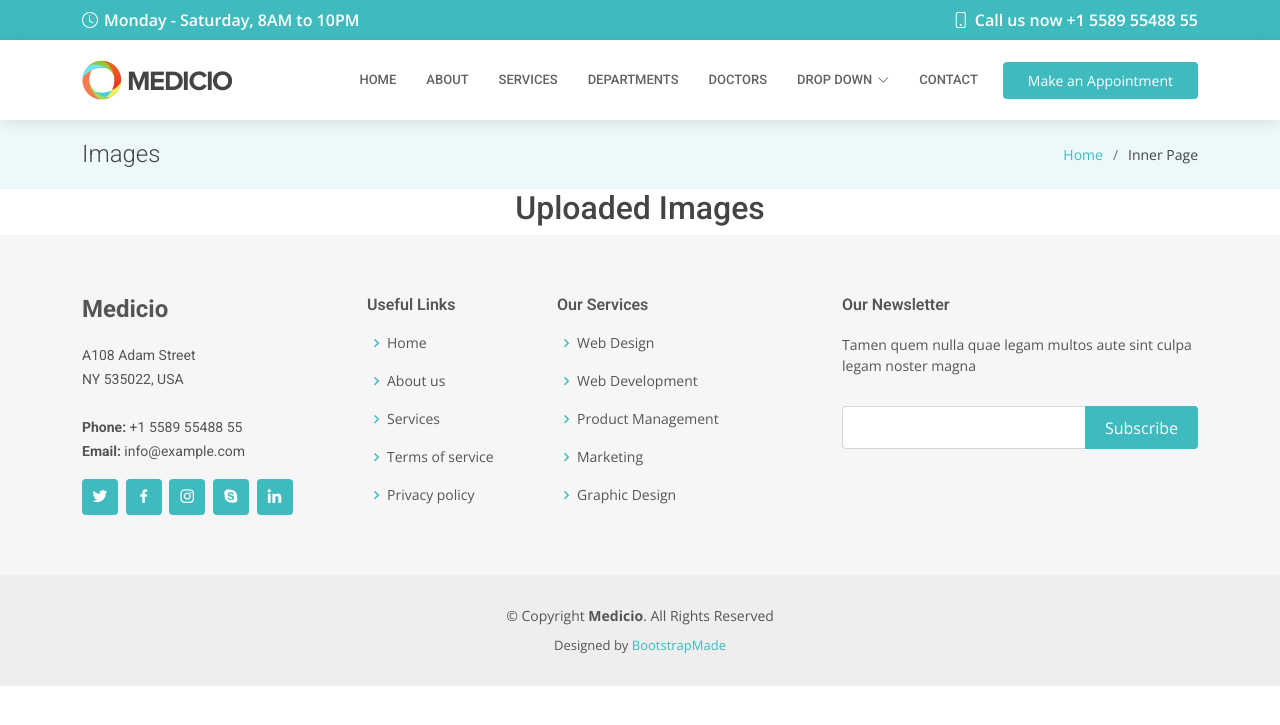
After one commit to Freshia-Njoki/Medicio-App, a Django app: template Biashara/templates/show_image.html in a window 1280 px wide. The commit adds this page. Shown: the top 725 px of the page. Run offline with Django 3.2, Linux system fonts and the light colour scheme; the template is opened without the code that fills it, so the values that code supplies are empty; some libraries are stand-ins or nearby versions.

Commit message:
images upload

```diff
--- a/Biashara/Biashara/settings.py
+++ b/Biashara/Biashara/settings.py
@@ -1,4 +1,4 @@
-
+import os
 from pathlib import Path
 
 # Build paths inside the project like this: BASE_DIR / 'subdir'.
@@ -115,3 +115,7 @@ STATICFILES_DIRS = [
 # https://docs.djangoproject.com/en/4.2/ref/settings/#default-auto-field
 
 DEFAULT_AUTO_FIELD = 'django.db.models.BigAutoField'
+
+
+MEDIA_URL = '/media/'
+MEDIA_ROOT = os.path.join(BASE_DIR, 'media')
--- a/Biashara/myapp/admin.py
+++ b/Biashara/myapp/admin.py
@@ -1,6 +1,7 @@
 from django.contrib import admin
-from myapp.models import Member, Product
+from myapp.models import Member, Product, ImageModel
 
 # Register your models here.
 admin.site.register(Member)
 admin.site.register(Product)
+admin.site.register(ImageModel)
--- a/Biashara/myapp/urls.py
+++ b/Biashara/myapp/urls.py
@@ -3,7 +3,7 @@ from django.urls import path
 from myapp import views
 
 urlpatterns = [
-    path('admin/', admin.site.urls),
+    # path('admin/', admin.site.urls),
     path('', views.register, name='register'),
     path('login/', views.login, name='login'),
     path('index/', views.index, name='index'),
@@ -21,4 +21,8 @@ urlpatterns = [
     path('pay/', views.pay, name='pay'),
     path('token/', views.token, name='token'),
     path('stk/', views.stk, name='stk'),
+
+    path('upload/', views.upload_image, name='upload'),
+    path('image/', views.show_image, name='image'),
+    path('imagedelete/<int:id>', views.imagedelete),
 ]
--- /dev/null
+++ b/Biashara/templates/show_image.html
@@ -0,0 +1,218 @@
+<!DOCTYPE html>
+<html lang="en">
+
+<head>
+  <meta charset="utf-8">
+  <meta content="width=device-width, initial-scale=1.0" name="viewport">
+
+  <title>View Product</title>
+  <meta content="" name="description">
+  <meta content="" name="keywords">
+
+    {% load static %}
+  <!-- Favicons -->
+  <link href="{% static 'assets/img/favicon.png' %}" rel="icon">
+  <link href="{% static 'assets/img/apple-touch-icon.png' %}" rel="apple-touch-icon">
+
+  <!-- Google Fonts -->
+  <link href="https://fonts.googleapis.com/css?family=Open+Sans:300,300i,400,400i,600,600i,700,700i|Roboto:300,300i,400,400i,500,500i,600,600i,700,700i|Poppins:300,300i,400,400i,500,500i,600,600i,700,700i" rel="stylesheet">
+
+  <!-- Vendor CSS Files -->
+  <link href="{% static 'assets/vendor/fontawesome-free/css/all.min.css' %}" rel="stylesheet">
+  <link href="{% static 'assets/vendor/animate.css/animate.min.css' %}" rel="stylesheet">
+  <link href="{% static 'assets/vendor/aos/aos.css' %}" rel="stylesheet">
+  <link href="{% static 'assets/vendor/bootstrap/css/bootstrap.min.css' %}" rel="stylesheet">
+  <link href="{% static 'assets/vendor/bootstrap-icons/bootstrap-icons.css' %}" rel="stylesheet">
+  <link href="{% static 'assets/vendor/boxicons/css/boxicons.min.css' %}" rel="stylesheet">
+  <link href="{% static 'assets/vendor/glightbox/css/glightbox.min.css' %}" rel="stylesheet">
+  <link href="{% static 'assets/vendor/swiper/swiper-bundle.min.css' %}" rel="stylesheet">
+
+  <!-- Template Main CSS File -->
+  <link href="{% static 'assets/css/style.css' %}" rel="stylesheet">
+
+  <!-- =======================================================
+  * Template Name: Medicio
+  * Updated: Sep 18 2023 with Bootstrap v5.3.2
+  * Template URL: https://bootstrapmade.com/medicio-free-bootstrap-theme/
+  * Author: BootstrapMade.com
+  * License: https://bootstrapmade.com/license/
+  ======================================================== -->
+</head>
+
+<body>
+
+  <!-- ======= Top Bar ======= -->
+  <div id="topbar" class="d-flex align-items-center fixed-top">
+    <div class="container d-flex align-items-center justify-content-center justify-content-md-between">
+      <div class="align-items-center d-none d-md-flex">
+        <i class="bi bi-clock"></i> Monday - Saturday, 8AM to 10PM
+      </div>
+      <div class="d-flex align-items-center">
+        <i class="bi bi-phone"></i> Call us now +1 5589 55488 55
+      </div>
+    </div>
+  </div>
+
+  <!-- ======= Header ======= -->
+  <header id="header" class="fixed-top">
+    <div class="container d-flex align-items-center">
+
+      <a href="index.html" class="logo me-auto"><img src="assets/img/logo.png" alt=""></a>
+      <!-- Uncomment below if you prefer to use an image logo -->
+      <!-- <h1 class="logo me-auto"><a href="index.html">Medicio</a></h1> -->
+
+      <nav id="navbar" class="navbar order-last order-lg-0">
+        <ul>
+          <li><a class="nav-link scrollto " href="#hero">Home</a></li>
+          <li><a class="nav-link scrollto" href="#about">About</a></li>
+          <li><a class="nav-link scrollto" href="#services">Services</a></li>
+          <li><a class="nav-link scrollto" href="#departments">Departments</a></li>
+          <li><a class="nav-link scrollto" href="#doctors">Doctors</a></li>
+          <li class="dropdown"><a href="#"><span>Drop Down</span> <i class="bi bi-chevron-down"></i></a>
+            <ul>
+              <li><a href="#">View Images</a></li>
+              <li><a href="{% url 'upload' %}">Upload image</a></li>
+            </ul>
+          </li>
+          <li><a class="nav-link scrollto" href="#contact">Contact</a></li>
+        </ul>
+        <i class="bi bi-list mobile-nav-toggle"></i>
+      </nav><!-- .navbar -->
+
+      <a href="#appointment" class="appointment-btn scrollto"><span class="d-none d-md-inline">Make an</span> Appointment</a>
+
+    </div>
+  </header><!-- End Header -->
+
+  <main id="main">
+
+    <!-- ======= Breadcrumbs Section ======= -->
+    <section class="breadcrumbs">
+      <div class="container">
+
+        <div class="d-flex justify-content-between align-items-center">
+          <h2>Images</h2>
+          <ol>
+            <li><a href="index.html">Home</a></li>
+            <li>Inner Page</li>
+          </ol>
+        </div>
+
+      </div>
+    </section><!-- End Breadcrumbs Section -->
+
+   <!----Show image--->
+      <h2 class="text-center">Uploaded Images</h2>
+
+       <div class="container">
+          <div style="display: flex;
+          justify-content:space-between;
+          flex-wrap: wrap">
+               {% for image in images %}
+              <div class="col mb-2">
+                  <img src="{{ image.image.url }}" alt="Uploaded Image" style="width: 300px;height:300px"> <br>
+                  <p><strong>Title :</strong>{{ image.title }}</p>
+                  <p><strong>Price :</strong>{{ image.price }}</p>
+
+                  <a href="/imagedelete/{{ image.id }}" class="btn btn-outline-danger">DELETE</a>
+                  <a href="{% url 'pay' %}" class="btn btn-outline-success">PAY</a><br>
+              </div>
+           {% endfor %}
+          </div>
+
+       </div>
+
+
+  </main><!-- End #main -->
+
+  <!-- ======= Footer ======= -->
+  <footer id="footer">
+    <div class="footer-top">
+      <div class="container">
+        <div class="row">
+
+          <div class="col-lg-3 col-md-6">
+            <div class="footer-info">
+              <h3>Medicio</h3>
+              <p>
+                A108 Adam Street <br>
+                NY 535022, USA<br><br>
+                <strong>Phone:</strong> +1 5589 55488 55<br>
+                <strong>Email:</strong> info@example.com<br>
+              </p>
+              <div class="social-links mt-3">
+                <a href="#" class="twitter"><i class="bx bxl-twitter"></i></a>
+                <a href="#" class="facebook"><i class="bx bxl-facebook"></i></a>
+                <a href="#" class="instagram"><i class="bx bxl-instagram"></i></a>
+                <a href="#" class="google-plus"><i class="bx bxl-skype"></i></a>
+                <a href="#" class="linkedin"><i class="bx bxl-linkedin"></i></a>
+              </div>
+            </div>
+          </div>
+
+          <div class="col-lg-2 col-md-6 footer-links">
+            <h4>Useful Links</h4>
+            <ul>
+              <li><i class="bx bx-chevron-right"></i> <a href="#">Home</a></li>
+              <li><i class="bx bx-chevron-right"></i> <a href="#">About us</a></li>
+              <li><i class="bx bx-chevron-right"></i> <a href="#">Services</a></li>
+              <li><i class="bx bx-chevron-right"></i> <a href="#">Terms of service</a></li>
+              <li><i class="bx bx-chevron-right"></i> <a href="#">Privacy policy</a></li>
+            </ul>
+          </div>
+
+          <div class="col-lg-3 col-md-6 footer-links">
+            <h4>Our Services</h4>
+            <ul>
+              <li><i class="bx bx-chevron-right"></i> <a href="#">Web Design</a></li>
+              <li><i class="bx bx-chevron-right"></i> <a href="#">Web Development</a></li>
+              <li><i class="bx bx-chevron-right"></i> <a href="#">Product Management</a></li>
+              <li><i class="bx bx-chevron-right"></i> <a href="#">Marketing</a></li>
+              <li><i class="bx bx-chevron-right"></i> <a href="#">Graphic Design</a></li>
+            </ul>
+          </div>
+
+          <div class="col-lg-4 col-md-6 footer-newsletter">
+            <h4>Our Newsletter</h4>
+            <p>Tamen quem nulla quae legam multos aute sint culpa legam noster magna</p>
+            <form action="" method="post">
+              <input type="email" name="email"><input type="submit" value="Subscribe">
+            </form>
+
+          </div>
+
+        </div>
+      </div>
+    </div>
+
+    <div class="container">
+      <div class="copyright">
+        &copy; Copyright <strong><span>Medicio</span></strong>. All Rights Reserved
+      </div>
+      <div class="credits">
+        <!-- All the links in the footer should remain intact. -->
+        <!-- You can delete the links only if you purchased the pro version. -->
+        <!-- Licensing information: https://bootstrapmade.com/license/ -->
+        <!-- Purchase the pro version with working PHP/AJAX contact form: https://bootstrapmade.com/medicio-free-bootstrap-theme/ -->
+        Designed by <a href="https://bootstrapmade.com/">BootstrapMade</a>
+      </div>
+    </div>
+  </footer><!-- End Footer -->
+
+  <div id="preloader"></div>
+  <a href="#" class="back-to-top d-flex align-items-center justify-content-center"><i class="bi bi-arrow-up-short"></i></a>
+
+  <!-- Vendor JS Files -->
+  <script src="{% static 'assets/vendor/purecounter/purecounter_vanilla.js' %}"></script>
+  <script src="{% static 'assets/vendor/aos/aos.js' %}"></script>
+  <script src="{% static 'assets/vendor/bootstrap/js/bootstrap.bundle.min.js' %}"></script>
+  <script src="{% static 'assets/vendor/glightbox/js/glightbox.min.js' %}"></script>
+  <script src="{% static 'assets/vendor/swiper/swiper-bundle.min.js' %}"></script>
+  <script src="{% static 'assets/vendor/php-email-form/validate.js' %}"></script>
+
+  <!-- Template Main JS File -->
+  <script src="{% static 'assets/js/main.js' %}"></script>
+
+</body>
+
+</html>
```
Also changed, not shown: Biashara/Biashara/urls.py (+5 -3 lines), Biashara/myapp/forms.py (+7 -1 lines), Biashara/myapp/models.py (+12 -1 lines), Biashara/myapp/views.py (+22 -3 lines), Biashara/templates/index.html (+11 -15 lines), Biashara/templates/upload_image.html (added, +26 -0 lines), Biashara/db.sqlite3, Biashara/media/images/R.jpeg (added), Biashara/media/images/R_D065uBD.jpeg (added), Biashara/media/images/R_MeNJ2ok.jpeg (added), Biashara/media/images/R_adJ6H8m.jpeg (added), Biashara/media/images/R_sa8z17q.jpeg (added), Biashara/media/images/day_at_the_jitu_2.jpg (added), Biashara/myapp/migrations/0005_imagemodel.py (added).
